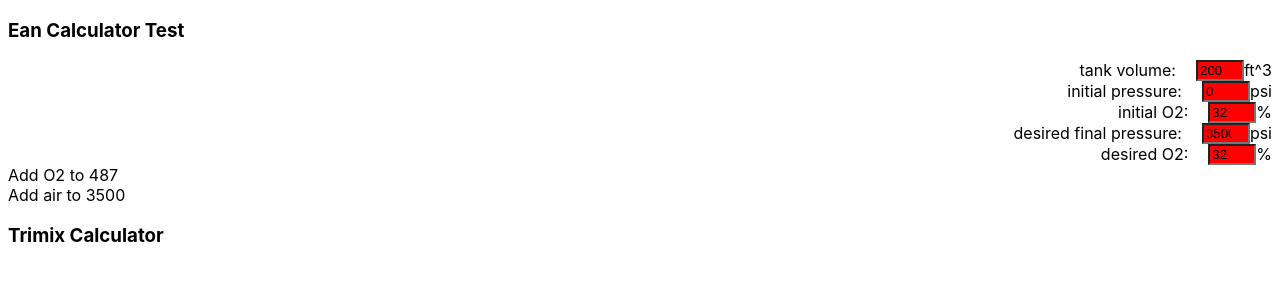
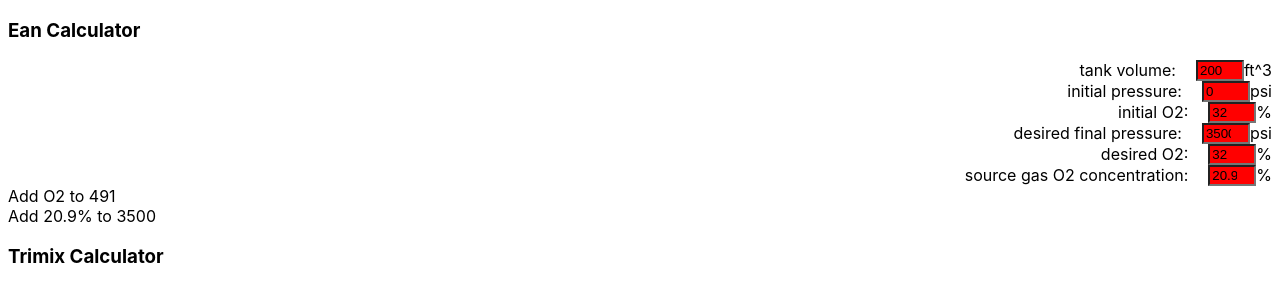
Before and after one commit to bm5w/trimixCalc, a React app: page / in a window 1280 px wide. Shown: the top 302 px of the page. Built offline with nearby package versions, Linux system fonts and the light colour scheme.

Commit message:
Add step to NumberInput.

```diff
--- a/app/components/Ean.jsx
+++ b/app/components/Ean.jsx
@@ -10,8 +10,9 @@ class Ean extends React.Component {
             totalVolume: 200,
             initialPressure: 0,
             finalPressure: 3500,
-            initialO2: 32,
-            finalO2: 32
+            initialO2: 32.0,
+            finalO2: 32.0,
+            fillO2: 20.9
         };
 
         this.onChange = this.onChange.bind(this);
@@ -30,7 +31,7 @@ class Ean extends React.Component {
         let Ci = Number(this.state.initialO2/100);
         let Cf = Number(this.state.finalO2/100);
 
-        let fillO2Conc = 0.21;
+        let fillO2Conc = Number(this.state.fillO2/100);
 
         let psiO2 = (Ci*Pf + fillO2Conc*Pi - fillO2Conc*Pf - Ci*Pi)/(1-fillO2Conc);
         return _.round(Pi+psiO2, 0);
@@ -40,7 +41,7 @@ class Ean extends React.Component {
         let O2Add = this.getO2Pressure();
         return (
             <div>
-                <h3>Ean Calculator Test</h3>
+                <h3>Ean Calculator</h3>
                 <div>
                 <NumberInput
                     onChange={this.onChange}
@@ -55,6 +56,7 @@ class Ean extends React.Component {
                     units='psi'
                     id='initialPressure'
                     value={this.state.initialPressure}
+                    step='100'
                 />
                 <NumberInput
                     onChange={this.onChange}
@@ -64,6 +66,7 @@ class Ean extends React.Component {
                     value={this.state.initialO2}
                     min='0'
                     max='100'
+                    step='.1'
                 />
                 <NumberInput
                     onChange={this.onChange}
@@ -71,6 +74,7 @@ class Ean extends React.Component {
                     units='psi'
                     id='finalPressure'
                     value={this.state.finalPressure}
+                    step='100'
                 />
                 <NumberInput
                     onChange={this.onChange}
@@ -80,13 +84,28 @@ class Ean extends React.Component {
                     value={this.state.finalO2}
                     min='0'
                     max='100'
+                    step='.1'
+                />
+                <NumberInput
+                    onChange={this.onChange}
+                    label='source gas O2 concentration'
+                    units='%'
+                    id='fillO2'
+                    value={this.state.fillO2}
+                    min='0'
+                    max='100'
+                    step='.1'
                 />
                 </div>
-                {O2Add &&
+                {O2Add ?
                     <div>
                         Add O2 to {O2Add} <br/>
-                        Add air to {this.state.finalPressure} <br/>
-                    </div>}
+                        Add {this.state.fillO2}% to {this.state.finalPressure} <br/>
+                    </div> :
+                    <div>
+                        Add {this.state.fillO2}% to {this.state.finalPressure} <br/>
+                    </div>
+                    }
             </div>
         )
     }
```
